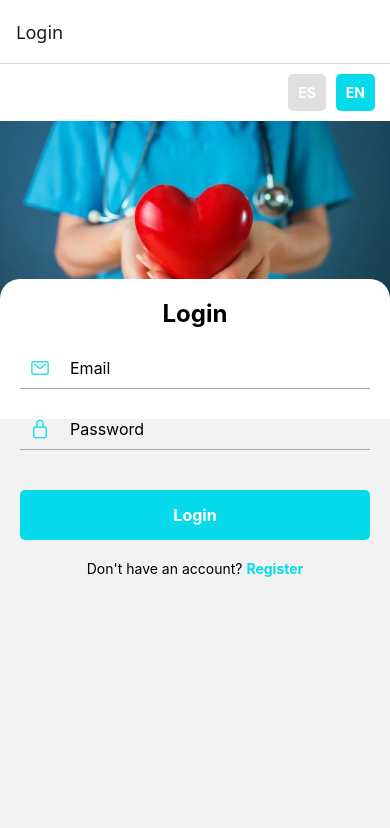
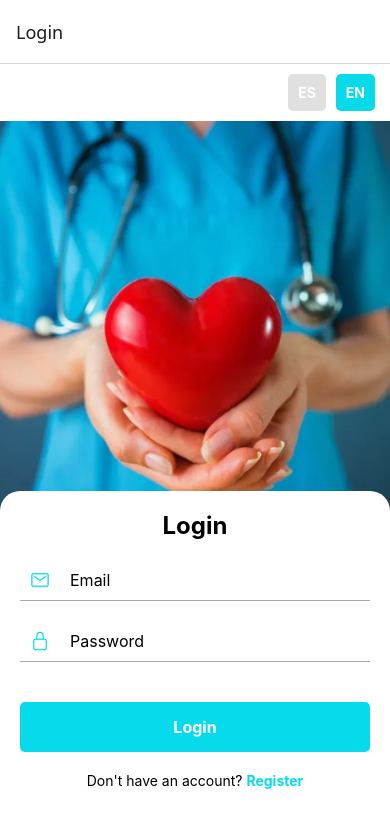
Before and after one commit to Anava300102/Medical, a React Native app: screen /Login in a window 390 px wide. Shown: the top 828 px of the page. Built offline with nearby package versions, Linux system fonts and the light colour scheme.

Commit message:
fix_scroll_horizontal_view

```diff
--- a/src/screens/LoginScreen.js
+++ b/src/screens/LoginScreen.js
@@ -75,7 +75,10 @@ export default function LoginScreen({ navigation }) {
   const t = translations[language];
 
   return (
-    <ScrollView>
+    <ScrollView
+    contentContainerStyle={{ flexGrow: 1 }}
+    horizontal={false}
+    keyboardShouldPersistTaps="handled">
     <View style={styles.container}>
       {/* Botones para cambiar idioma */}
       <View style={styles.languageButtons}>
```
